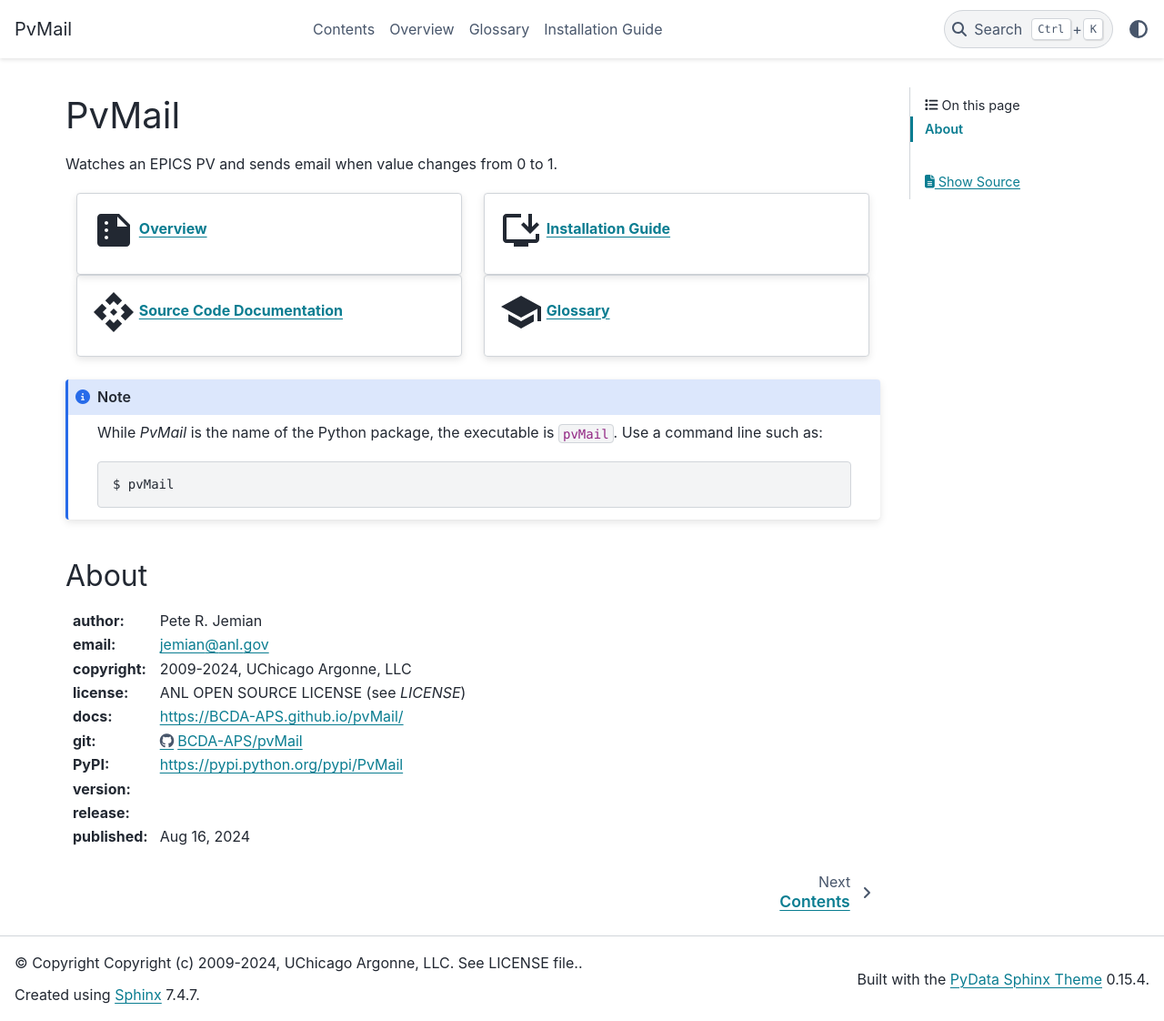
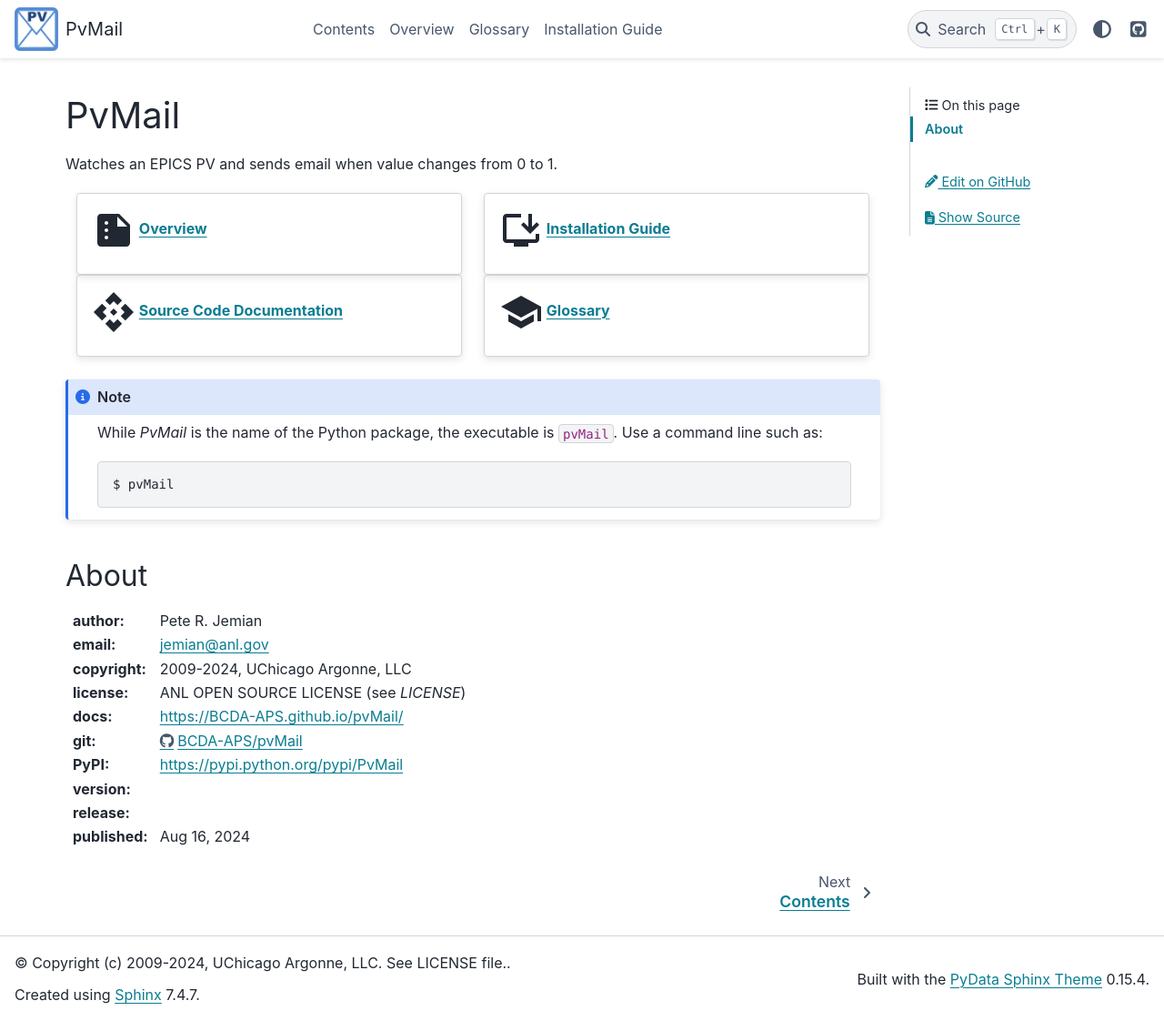
Before and after one commit to BCDA-APS/pvMail, a Sphinx documentation site: the page built from docs/source/index.rst, in a window 1280 px wide and 1122 px high. Shown: the whole window at 91% size. Built offline with Sphinx 7.4.7 and the PyData theme 0.15.4, drawn with Linux system fonts in a browser that asks for light colours; the version number could not be read and is left out.

Commit message:
PKG & DOC

```diff
--- a/docs/source/conf.py
+++ b/docs/source/conf.py
@@ -57,9 +57,27 @@
 # -- Options for HTML output -------------------------------------------------
 # https://www.sphinx-doc.org/en/master/usage/configuration.html#options-for-html-output
 
+html_logo = "_static/logo2.png"
 html_static_path = ["_static"]
 html_theme = "pydata_sphinx_theme"
 html_title = f"{project} {version}"
+
+html_context = {
+    "github_user": "BCDA-APS",
+    "github_repo": "pvMail",
+    "github_version": "main",
+    "doc_path": "docs",
+}
+
+html_theme_options = {
+    "github_url": "https://github.com/BCDA-APS/pvMail",
+    "logo": {
+        "text": html_title,
+        "image_dark": "_static/logo2.png",
+    },
+    "use_edit_page_button": True,
+    "navbar_align": "content",
+}
 
 # https://www.sphinx-doc.org/en/master/usage/extensions/autodoc.html#confval-autodoc_mock_imports
 autodoc_mock_imports = """
--- a/pyproject.toml
+++ b/pyproject.toml
@@ -59,7 +59,7 @@
 line_length = 88
 
 [tool.copyright]
-copyright = "Copyright (c) 2009-2024, UChicago Argonne, LLC.  See LICENSE file."
+copyright = "(c) 2009-2024, UChicago Argonne, LLC.  See LICENSE file."
 
 [tool.coverage.run]
 concurrency = [
```
